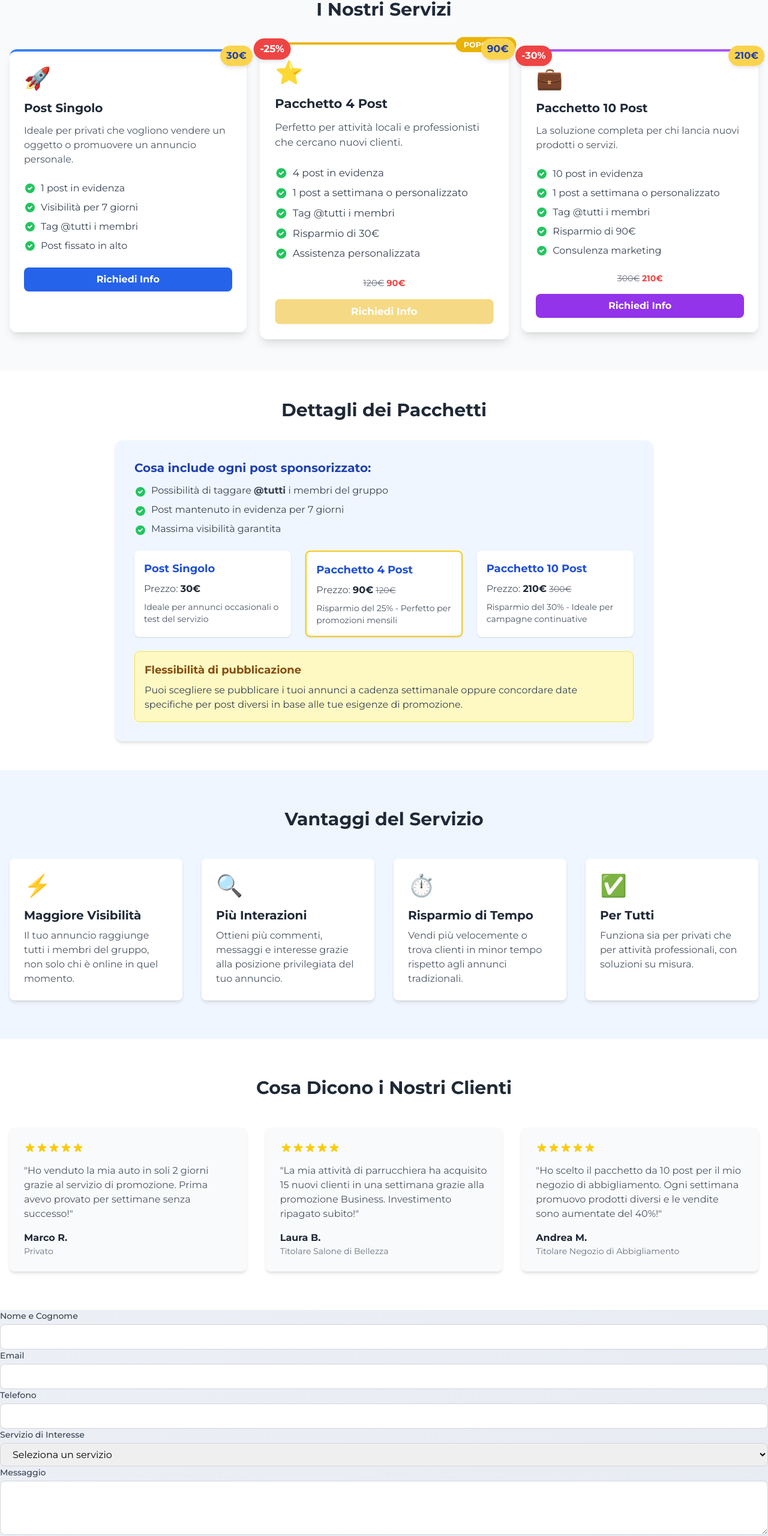
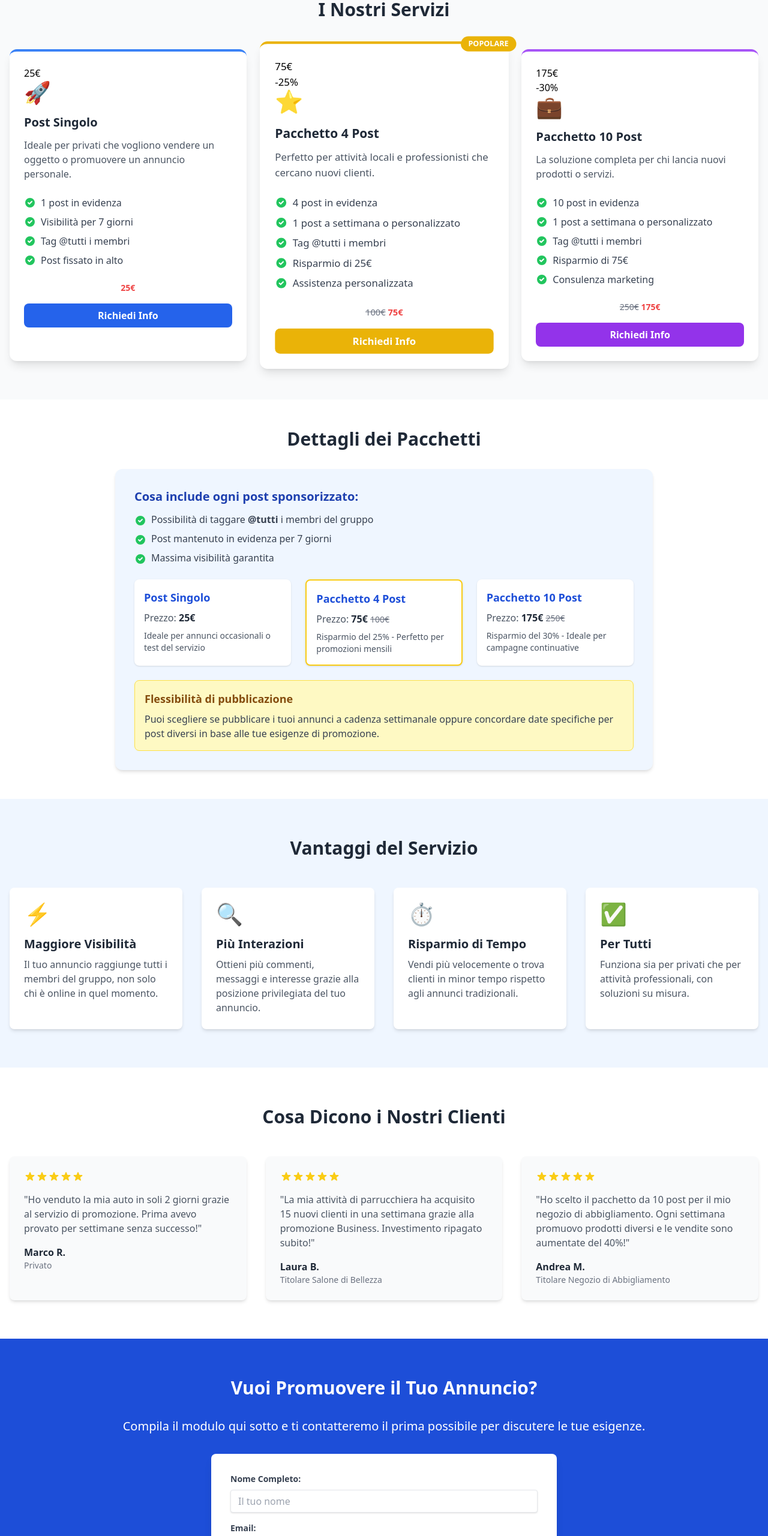
Before and after one commit to promoannunci/atutti, a plain HTML site: page index.html in a window 1280 px wide. Shown: the part 1026-3587 px from the top of the page at 60% size. Drawn offline with nearby package versions, Linux system fonts and the light colour scheme.

Commit message:
Update index.html

```diff
--- a/index.html
+++ b/index.html
@@ -3,63 +3,25 @@
     <head>
     <meta charset="UTF-8">
     <meta name="viewport" content="width=device-width, initial-scale=1.0">
-    <title>Promozione Annunci - Massima Visibilità</title>
+    <title>Promozione Annunci - Massima Visibilità per il Tuo Annuncio!</title>
+    <meta name="description" content="Metti in evidenza il tuo annuncio nel nostro gruppo! Raggiungi migliaia di potenziali clienti con i nostri servizi di promozione personalizzati.">
+
+    <meta property="og:title" content="Promozione Annunci - Massima Visibilità!">
+    <meta property="og:description" content="Dai al tuo annuncio la spinta che merita! Scopri i nostri pacchetti per raggiungere migliaia di persone su Facebook.">
+    <meta property="og:image" content="https://promoannunci.github.io/mettere-in-evidenza/images/anteprima-facebook.jpg">
+    <meta property="og:url" content="https://promoannunci.github.io/mettere-in-evidenza/">
+    <meta property="og:type" content="website">
+    <meta property="og:site_name" content="PromoAnnunci">
+    <meta property="og:locale" content="it_IT">
+
+    <meta name="twitter:card" content="summary_large_image">
+    <meta name="twitter:site" content="@iltuoprofilotwitter"> <meta name="twitter:title" content="Promozione Annunci - Massima Visibilità!">
+    <meta name="twitter:description" content="Dai al tuo annuncio la spinta che merita! Scopri i nostri pacchetti per raggiungere migliaia di persone su Facebook.">
+    <meta name="twitter:image" content="https://promoannunci.github.io/mettere-in-evidenza/images/anteprima-facebook.jpg">
+
     <script src="https://cdn.tailwindcss.com"></script>
-    <link href="https://fonts.googleapis.com/css2?family=Montserrat:wght@400;500;600;700&display=swap" rel="stylesheet">
-    <style>
-        body {
-            font-family: 'Montserrat', sans-serif;
-            background: linear-gradient(135deg, #f5f7fa 0%, #e4e8f0 100%);
-        }
-        .highlight {
-            background: linear-gradient(120deg, rgba(255,235,59,0.2) 0%, rgba(255,235,59,0) 100%);
-            padding: 2px 4px;
-            border-radius: 4px;
-        }
-        .service-card:hover {
-            transform: translateY(-5px);
-            box-shadow: 0 10px 25px -5px rgba(0, 0, 0, 0.1), 0 10px 10px -5px rgba(0, 0, 0, 0.04);
-        }
-        .pulse {
-            animation: pulse 2s infinite;
-        }
-        @keyframes pulse {
-            0% {
-                box-shadow: 0 0 0 0 rgba(66, 153, 225, 0.7);
-            }
-            70% {
-                box-shadow: 0 0 0 10px rgba(66, 153, 225, 0);
-            }
-            100% {
-                box-shadow: 0 0 0 0 rgba(66, 153, 225, 0);
-            }
-        }
-        .price-tag {
-            position: absolute;
-            top: -10px;
-            right: -10px;
-            background: #FCD34D;
-            color: #1E40AF;
-            font-weight: bold;
-            padding: 5px 10px;
-            border-radius: 20px;
-            box-shadow: 0 4px 6px -1px rgba(0, 0, 0, 0.1);
-            z-index: 10;
-        }
-        .discount-badge {
-            position: absolute;
-            top: -10px;
-            left: -10px;
-            background: #EF4444;
-            color: white;
-            font-weight: bold;
-            padding: 5px 10px;
-            border-radius: 20px;
-            box-shadow: 0 4px 6px -1px rgba(0, 0, 0, 0.1);
-            z-index: 10;
-        }
-    </style>
     </head>
+
 
 <body>
     <div class="min-h-screen flex flex-col">
@@ -150,7 +112,7 @@
                     <div class="grid grid-cols-1 md:grid-cols-3 gap-8">
                         <!-- Service 1 -->
                         <div class="service-card bg-white rounded-xl shadow-lg p-6 transition duration-300 border-t-4 border-blue-500 relative">
-                            <div class="price-tag">30€</div>
+                            <div class="price-tag">25€</div>
                             <div class="text-4xl mb-4">🚀</div>
                             <h3 class="text-xl font-bold mb-3 text-gray-800">Post Singolo</h3>
                             <p class="text-gray-600 mb-6">
@@ -182,6 +144,9 @@
                                     <span class="text-gray-700">Post fissato in alto</span>
                                 </li>
                             </ul>
+                             <div class="text-sm text-gray-500 mb-4 text-center">
+                                <span class="text-red-500 font-bold">25€</span>
+                            </div>
                             <button data-service="Post Singolo" class="request-info-btn w-full bg-blue-600 hover:bg-blue-700 text-white font-bold py-2 px-4 rounded-lg transition">
                                 Richiedi Info
                             </button>
@@ -189,7 +154,7 @@
 
                         <!-- Service 2 -->
                         <div class="service-card bg-white rounded-xl shadow-lg p-6 transition duration-300 border-t-4 border-yellow-500 transform scale-105 relative">
-                            <div class="price-tag">90€</div>
+                            <div class="price-tag">75€</div>
                             <div class="discount-badge">-25%</div>
                             <div class="absolute -top-3 -right-3 bg-yellow-500 text-white text-xs font-bold px-3 py-1 rounded-full">
                                 POPOLARE
@@ -222,7 +187,7 @@
                                     <svg class="w-5 h-5 text-green-500 mr-2" fill="currentColor" viewBox="0 0 20 20">
                                         <path fill-rule="evenodd" d="M10 18a8 8 0 100-16 8 8 0 000 16zm3.707-9.293a1 1 0 00-1.414-1.414L9 10.586 7.707 9.293a1 1 0 00-1.414 1.414l2 2a1 1 0 001.414 0l4-4z" clip-rule="evenodd"></path>
                                     </svg>
-                                    <span class="text-gray-700">Risparmio di 30€</span>
+                                    <span class="text-gray-700">Risparmio di 25€</span>
                                 </li>
                                 <li class="flex items-center">
                                     <svg class="w-5 h-5 text-green-500 mr-2" fill="currentColor" viewBox="0 0 20 20">
@@ -232,7 +197,7 @@
                                 </li>
                             </ul>
                             <div class="text-sm text-gray-500 mb-4 text-center">
-                                <span class="line-through">120€</span> <span class="text-red-500 font-bold">90€</span>
+                                <span class="line-through">100€</span> <span class="text-red-500 font-bold">75€</span>
                             </div>
                             <button data-service="Pacchetto 4 Post" class="request-info-btn w-full bg-yellow-500 hover:bg-yellow-600 text-white font-bold py-2 px-4 rounded-lg transition pulse">
                                 Richiedi Info
@@ -241,7 +206,7 @@
 
                         <!-- Service 3 -->
                         <div class="service-card bg-white rounded-xl shadow-lg p-6 transition duration-300 border-t-4 border-purple-500 relative">
-                            <div class="price-tag">210€</div>
+                            <div class="price-tag">175€</div>
                             <div class="discount-badge">-30%</div>
                             <div class="text-4xl mb-4">💼</div>
                             <h3 class="text-xl font-bold mb-3 text-gray-800">Pacchetto 10 Post</h3>
@@ -271,7 +236,7 @@
                                     <svg class="w-5 h-5 text-green-500 mr-2" fill="currentColor" viewBox="0 0 20 20">
                                         <path fill-rule="evenodd" d="M10 18a8 8 0 100-16 8 8 0 000 16zm3.707-9.293a1 1 0 00-1.414-1.414L9 10.586 7.707 9.293a1 1 0 00-1.414 1.414l2 2a1 1 0 001.414 0l4-4z" clip-rule="evenodd"></path>
                                     </svg>
-                                    <span class="text-gray-700">Risparmio di 90€</span>
+                                    <span class="text-gray-700">Risparmio di 75€</span>
                                 </li>
                                 <li class="flex items-center">
                                     <svg class="w-5 h-5 text-green-500 mr-2" fill="currentColor" viewBox="0 0 20 20">
@@ -281,7 +246,7 @@
                                 </li>
                             </ul>
                             <div class="text-sm text-gray-500 mb-4 text-center">
-                                <span class="line-through">300€</span> <span class="text-red-500 font-bold">210€</span>
+                                <span class="line-through">250€</span> <span class="text-red-500 font-bold">175€</span>
                             </div>
                             <button data-service="Pacchetto 10 Post" class="request-info-btn w-full bg-purple-600 hover:bg-purple-700 text-white font-bold py-2 px-4 rounded-lg transition">
                                 Richiedi Info
@@ -323,17 +288,17 @@
                         <div class="grid grid-cols-1 md:grid-cols-3 gap-6 mb-6">
                             <div class="bg-white p-4 rounded-lg shadow">
                                 <h4 class="font-bold text-lg mb-2 text-blue-700">Post Singolo</h4>
-                                <p class="text-gray-600 mb-2">Prezzo: <span class="font-bold text-gray-800">30€</span></p>
+                                <p class="text-gray-600 mb-2">Prezzo: <span class="font-bold text-gray-800">25€</span></p>
                                 <p class="text-gray-600 text-sm">Ideale per annunci occasionali o test del servizio</p>
                             </div>
                             <div class="bg-white p-4 rounded-lg shadow border-2 border-yellow-400">
                                 <h4 class="font-bold text-lg mb-2 text-blue-700">Pacchetto 4 Post</h4>
-                                <p class="text-gray-600 mb-2">Prezzo: <span class="font-bold text-gray-800">90€</span> <span class="text-sm line-through text-gray-500">120€</span></p>
+                                <p class="text-gray-600 mb-2">Prezzo: <span class="font-bold text-gray-800">75€</span> <span class="text-sm line-through text-gray-500">100€</span></p>
                                 <p class="text-gray-600 text-sm">Risparmio del 25% - Perfetto per promozioni mensili</p>
                             </div>
                             <div class="bg-white p-4 rounded-lg shadow">
                                 <h4 class="font-bold text-lg mb-2 text-blue-700">Pacchetto 10 Post</h4>
-                                <p class="text-gray-600 mb-2">Prezzo: <span class="font-bold text-gray-800">210€</span> <span class="text-sm line-through text-gray-500">300€</span></p>
+                                <p class="text-gray-600 mb-2">Prezzo: <span class="font-bold text-gray-800">175€</span> <span class="text-sm line-through text-gray-500">250€</span></p>
                                 <p class="text-gray-600 text-sm">Risparmio del 30% - Ideale per campagne continuative</p>
                             </div>
                         </div>
@@ -466,47 +431,105 @@
                 </div>
             </section>
 
-           <form name="contatto" method="POST" data-netlify="true" action="/thank-you.html">
-    <input type="hidden" name="form-name" value="contatto">
-    <input type="hidden" id="selected-service" name="selected-service" value="">
 
-    <div>
-        <label for="name" class="block text-sm font-medium text-gray-700 mb-1">Nome e Cognome</label>
-        <input type="text" id="name" name="name" class="w-full px-4 py-2 border border-gray-300 rounded-lg focus:ring-blue-500 focus:border-blue-500" required>
+<section id="contatti" class="py-16 bg-blue-700 text-white">
+                <div class="container mx-auto px-4 text-center">
+                    <h2 class="text-3xl font-bold mb-8">Vuoi Promuovere il Tuo Annuncio?</h2>
+                    <p class="text-xl mb-8">
+                        Compila il modulo qui sotto e ti contatteremo il prima possibile per discutere le tue esigenze.
+                    </p>
+                    <form action="https://formsubmit.co/massi.corbetta@gmail.com" method="POST" class="max-w-xl mx-auto bg-white p-8 rounded-lg shadow-lg text-gray-800">
+                        <input type="hidden" name="_subject" value="Nuova Richiesta Annuncio da Sito Web!">
+                        <input type="hidden" name="_next" value="https://promoannunci.github.io/promoprova/thank-you.html">
+                        <div class="mb-4 text-left">
+                            <label for="nome" class="block text-gray-700 text-sm font-bold mb-2">Nome Completo:</label>
+                            <input type="text" id="nome" name="Nome" class="shadow appearance-none border rounded w-full py-2 px-3 text-gray-700 leading-tight focus:outline-none focus:shadow-outline" placeholder="Il tuo nome" required>
                         </div>
-    <div>
-        <label for="email" class="block text-sm font-medium text-gray-700 mb-1">Email</label>
-        <input type="email" id="email" name="email" class="w-full px-4 py-2 border border-gray-300 rounded-lg focus:ring-blue-500 focus:border-blue-500" required>
+                        <div class="mb-4 text-left">
+                            <label for="email" class="block text-gray-700 text-sm font-bold mb-2">Email:</label>
+                            <input type="email" id="email" name="Email" class="shadow appearance-none border rounded w-full py-2 px-3 text-gray-700 leading-tight focus:outline-none focus:shadow-outline" placeholder="la.tua@email.com" required>
                         </div>
-    <div>
-        <label for="phone" class="block text-sm font-medium text-gray-700 mb-1">Telefono</label>
-        <input type="tel" id="phone" name="phone" class="w-full px-4 py-2 border border-gray-300 rounded-lg focus:ring-blue-500 focus:border-blue-500">
-    </div>
-    <div>
-        <label for="service" class="block text-sm font-medium text-gray-700 mb-1">Servizio di Interesse</label>
-        <select id="service" name="service" class="w-full px-4 py-2 border border-gray-300 rounded-lg focus:ring-blue-500 focus:border-blue-500" required>
-            <option value="" disabled selected>Seleziona un servizio</option>
-            <option value="Post Singolo">Post Singolo (30€)</option>
-            <option value="Pacchetto 4 Post">Pacchetto 4 Post (90€)</option>
-            <option value="Pacchetto 10 Post">Pacchetto 10 Post (210€)</option>
+
+                        <div class="mb-4 text-left">
+                            <label for="servizio-scelto" class="block text-gray-700 text-sm font-bold mb-2">Servizio di Interesse:</label>
+                            <select id="servizio-scelto" name="Servizio di Interesse" class="shadow appearance-none border rounded w-full py-2 px-3 text-gray-700 leading-tight focus:outline-none focus:shadow-outline">
+                                <option value="">Seleziona un servizio</option>
+                                <option value="Post Singolo">Post Singolo (25€)</option>
+                                <option value="Pacchetto 4 Post">Pacchetto 4 Post (75€)</option>
+                                <option value="Pacchetto 10 Post">Pacchetto 10 Post (175€)</option>
+                                <option value="Altro/Informazioni Generiche">Altro/Informazioni Generiche</option>
                             </select>
                         </div>
-    <div>
-        <label for="message" class="block text-sm font-medium text-gray-700 mb-1">Messaggio</label>
-        <textarea id="message" name="message" rows="3" class="w-full px-4 py-2 border border-gray-300 rounded-lg focus:ring-blue-500 focus:border-blue-500"></textarea>
+
+                        <div class="mb-6 text-left">
+                            <label for="messaggio" class="block text-gray-700 text-sm font-bold mb-2">Messaggio (Opzionale):</label>
+                            <textarea id="messaggio" name="Messaggio" rows="4" class="shadow appearance-none border rounded w-full py-2 px-3 text-gray-700 leading-tight focus:outline-none focus:shadow-outline" placeholder="Descrivi le tue esigenze o la tua richiesta..."></textarea>
                         </div>
-    <div class="flex items-center">
-        <input id="privacy" name="privacy" type="checkbox" class="h-4 w-4 text-blue-600 focus:ring-blue-500 border-gray-300 rounded" required>
-        <label for="privacy" class="ml-2 block text-sm text-gray-700">
-            Accetto la <a href="#" class="text-blue-600 hover:underline">Privacy Policy</a>
-        </label>
-    </div>
-    <div>
-        <button type="submit" class="w-full bg-blue-600 hover:bg-blue-700 text-white font-bold py-3 px-4 rounded-lg transition shadow-lg">
+                        <button type="submit" class="bg-blue-600 hover:bg-blue-800 text-white font-bold py-3 px-6 rounded-lg transition transform hover:scale-105 shadow-lg">
                             Invia Richiesta
                         </button>
+                    </form>
                 </div>
-</form>
+            </section>
+
+                        <script src="https://cdn.tailwindcss.com"></script>
+    <script>
+        document.addEventListener('DOMContentLoaded', function() {
+            const requestInfoButtons = document.querySelectorAll('.request-info-btn');
+            const servizioSceltoSelect = document.getElementById('servizio-scelto');
+            const contattiSection = document.getElementById('contatti');
+
+            requestInfoButtons.forEach(button => {
+                button.addEventListener('click', function(e) {
+                    e.preventDefault(); // Previene il comportamento predefinito del link
+
+                    const serviceName = this.getAttribute('data-service');
+                    if (servizioSceltoSelect && serviceName) {
+                        // Trova l'opzione corrispondente nel menu a tendina e la seleziona
+                        let foundOption = false;
+                        for (let i = 0; i < servizioSceltoSelect.options.length; i++) {
+                            if (servizioSceltoSelect.options[i].value === serviceName) {
+                                servizioSceltoSelect.value = serviceName;
+                                foundOption = true;
+                                break;
+                            }
+                        }
+                        // Se il servizio non è tra le opzioni predefinite, seleziona "Altro" e aggiungi al messaggio
+                        if (!foundOption && serviceName) {
+                            servizioSceltoSelect.value = "Altro/Informazioni Generiche";
+                            const messaggioField = document.getElementById('messaggio');
+                            if (messaggioField && !messaggioField.value.includes(serviceName)) {
+                                messaggioField.value = `Richiesta informazioni per: ${serviceName}\n\n${messaggioField.value}`;
+                            }
+                        }
+                    }
+
+                    // Scorre la pagina fino alla sezione contatti
+                    if (contattiSection) {
+                        contattiSection.scrollIntoView({
+                            behavior: 'smooth'
+                        });
+                    }
+                });
+            });
+
+            // Optional: Smooth scrolling per gli altri anchor link (come quelli nell'header)
+            document.querySelectorAll('a[href^="#"]').forEach(anchor => {
+                // Evita di applicare lo smooth scrolling ai bottoni "request-info-btn" che hanno già il loro gestore
+                if (!anchor.classList.contains('request-info-btn')) {
+                    anchor.addEventListener('click', function (e) {
+                        e.preventDefault();
+
+                        document.querySelector(this.getAttribute('href')).scrollIntoView({
+                            behavior: 'smooth'
+                        });
+                    });
+                }
+            });
+        });
+    </script>
+</body>
+</html>
 
 
             <!-- FAQ Section -->
@@ -523,7 +546,7 @@
                             </button>
                             <div class="faq-content px-6 pb-4 hidden">
                                 <p class="text-gray-600">
-                                    Offriamo tre opzioni di prezzo: un post singolo a 30€, un pacchetto da 4 post a 90€ (invece di 120€) e un pacchetto da 10 post a 210€ (invece di 300€). I pacchetti offrono un notevole risparmio per chi desidera una promozione continuativa.
+                                    Offriamo tre opzioni di prezzo: un post singolo a 25€, un pacchetto da 4 post a 75€ (invece di 100€) e un pacchetto da 10 post a 175€ (invece di 250€). I pacchetti offrono un notevole risparmio per chi desidera una promozione continuativa.
                                 </p>
                             </div>
                         </div>
@@ -575,7 +598,7 @@
                             </button>
                             <div class="faq-content px-6 pb-4 hidden">
                                 <p class="text-gray-600">
-                                    Forniamo statistiche dettagliate sul numero di visualizzazioni, interazioni e messaggi ricevuti grazie alla tua promozione. Potrai monitorare l'andamento in tempo reale.
+                                    Forniamo, su richiesta, statistiche dettagliate sul numero di visualizzazioni, interazioni e messaggi ricevuti grazie alla tua promozione.
                                 </p>
                             </div>
                         </div>
@@ -704,5 +727,35 @@
             });
         });
     </script>
-<script>(function(){function c(){var b=a.contentDocument||a.contentWindow.document;if(b){var d=b.createElement('script');d.innerHTML="window.__CF$cv$params={r:'94bb0e9f5647ee6e',t:'MTc0OTI0NTkxMS4wMDAwMDA='};var a=document.createElement('script');a.nonce='';a.src='/cdn-cgi/challenge-platform/scripts/jsd/main.js';document.getElementsByTagName('head')[0].appendChild(a);";b.getElementsByTagName('head')[0].appendChild(d)}}if(document.body){var a=document.createElement('iframe');a.height=1;a.width=1;a.style.position='absolute';a.style.top=0;a.style.left=0;a.style.border='none';a.style.visibility='hidden';document.body.appendChild(a);if('loading'!==document.readyState)c();else if(window.addEventListener)document.addEventListener('DOMContentLoaded',c);else{var e=document.onreadystatechange||function(){};document.onreadystatechange=function(b){e(b);'loading'!==document.readyState&&(document.onreadystatechange=e,c())}}}})();</script></body>
+<script>(function(){function c(){var b=a.contentDocument||a.contentWindow.document;if(b){var d=b.createElement('script');d.innerHTML="window.__CF$cv$params={r:'94bb0e9f5647ee6e',t:'MTc0OTI0NTkxMS4wMDAwMDA='};var a=document.createElement('script');a.nonce='';a.src='/cdn-cgi/challenge-platform/scripts/jsd/main.js';document.getElementsByTagName('head')[0].appendChild(a);";b.getElementsByTagName('head')[0].appendChild(d)}}if(document.body){var a=document.createElement('iframe');a.height=1;a.width=1;a.style.position='absolute';a.style.top=0;a.style.left=0;a.style.border='none';a.style.visibility='hidden';document.body.appendChild(a);if('loading'!==document.readyState)c();else if(window.addEventListener)document.addEventListener('DOMContentLoaded',c);else{var e=document.onreadystatechange||function(){};document.onreadystatechange=function(b){e(b);'loading'!==document.readyState&&(document.onreadystatechange=e,c())}}}})();</script><script>
+    document.addEventListener('DOMContentLoaded', function() {
+        // Seleziona tutti i pulsanti con la classe 'faq-toggle'
+        const faqToggles = document.querySelectorAll('.faq-toggle');
+
+        // Itera su ogni pulsante FAQ trovato
+        faqToggles.forEach(toggle => {
+            toggle.addEventListener('click', function() {
+                // Trova l'elemento della risposta (faq-content) subito dopo il pulsante
+                // `.nextElementSibling` prende l'elemento fratello successivo
+                const faqContent = this.nextElementSibling;
+
+                // Trova l'icona della freccia all'interno del pulsante
+                const faqArrow = this.querySelector('.faq-arrow');
+
+                // Alterna la classe 'hidden' sulla risposta
+                // Se 'hidden' è presente, lo rimuove (mostrando la risposta)
+                // Se 'hidden' non è presente, lo aggiunge (nascondendo la risposta)
+                if (faqContent) {
+                    faqContent.classList.toggle('hidden');
+                }
+
+                // Ruota la freccia: 0 gradi quando nascosto, 180 gradi quando visibile
+                // La classe 'rotate-180' è fornita da Tailwind CSS
+                if (faqArrow) {
+                    faqArrow.classList.toggle('rotate-180');
+                }
+            });
+        });
+    });
+</script></body>
 </html>
```
Lines whose indentation alone changed are shown as unchanged.
